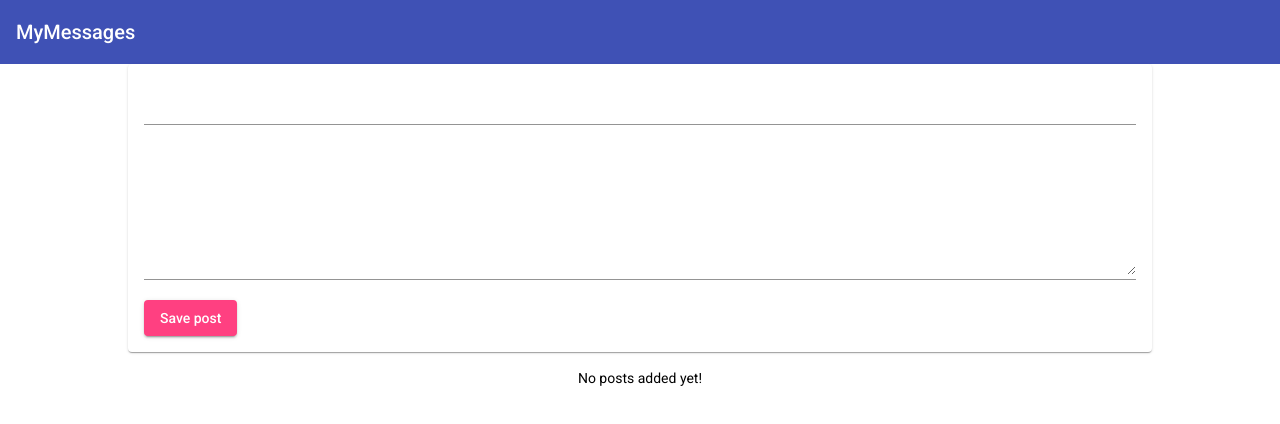
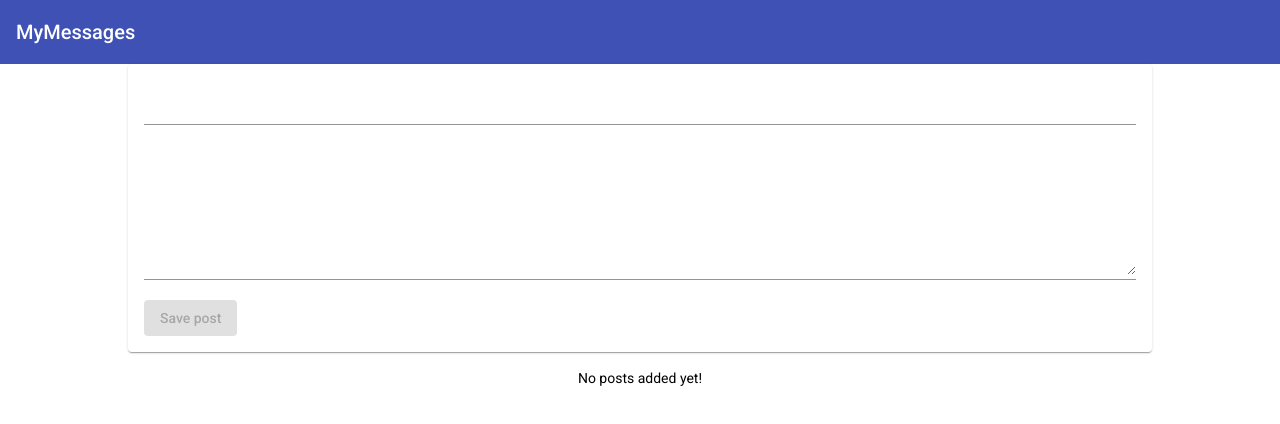
Before and after one commit to Chaka15/mean-app, an Angular app: page / in a window 1280 px wide. Shown: the top 424 px of the page. Built offline with nearby package versions, Linux system fonts and the light colour scheme.

Commit message:
add reactive form to handle post creation

```diff
--- a/src/app/app.module.ts
+++ b/src/app/app.module.ts
@@ -1,5 +1,5 @@
 import { NgModule } from '@angular/core';
-import { FormsModule } from '@angular/forms';
+import { FormsModule, ReactiveFormsModule } from '@angular/forms';
 import { BrowserModule } from '@angular/platform-browser';
 import { MatInputModule } from '@angular/material/input';
 import { MatCardModule } from '@angular/material/card';
@@ -23,6 +23,7 @@ import { PostListComponent } from './posts/post-list/post-list.component';
   imports: [
     BrowserModule,
     FormsModule,
+    ReactiveFormsModule,
     BrowserAnimationsModule,
     MatInputModule,
     MatCardModule,
--- a/src/app/posts/post-create/post-create.component.html
+++ b/src/app/posts/post-create/post-create.component.html
@@ -1,9 +1,15 @@
 <mat-card>
-  <mat-form-field>
-    <input matInput type="text" [(ngModel)]="enteredTitle">
-  </mat-form-field>
-  <mat-form-field>
-    <textarea matInput rows="6" [(ngModel)]="enteredContent"></textarea>
-  </mat-form-field>
-  <button mat-raised-button color="accent" (click)="onAddPost()">Save post</button>
+  <form [formGroup]="form" (ngSubmit)="onAddPost()">
+    <mat-form-field>
+      <input matInput type="text" formControlName="title">
+      <mat-error *ngIf="form.get('title')?.invalid">Please enter a valid title!</mat-error>
+    </mat-form-field>
+    <mat-form-field>
+      <textarea matInput rows="6" formControlName="content"></textarea>
+      <mat-error *ngIf="form.get('content')?.invalid">Please enter a valid content!</mat-error>
+    </mat-form-field>
+    <button type="submit" color="accent" mat-raised-button [disabled]="form.invalid">
+      Save post
+    </button>
+  </form>
 </mat-card>
--- a/src/app/posts/post-create/post-create.component.ts
+++ b/src/app/posts/post-create/post-create.component.ts
@@ -1,4 +1,5 @@
-import { Component, EventEmitter, Output } from '@angular/core';
+import { Component, EventEmitter, OnInit, Output } from '@angular/core';
+import { FormBuilder, FormGroup, Validators } from '@angular/forms';
 import { Post } from 'src/app/models/post.interface';
 
 @Component({
@@ -6,18 +7,33 @@ import { Post } from 'src/app/models/post.interface';
   templateUrl: './post-create.component.html',
   styleUrls: ['./post-create.component.scss'],
 })
-export class PostCreateComponent {
+export class PostCreateComponent implements OnInit {
   @Output() createPost = new EventEmitter<Post>();
 
-  enteredTitle = '';
-  enteredContent = '';
+  form!: FormGroup;
 
-  onAddPost() {
+  constructor(private formBuilder: FormBuilder) {}
+
+  ngOnInit(): void {
+    this.initializeForm();
+  }
+
+  public onAddPost(): void {
+    if (this.form.invalid) {
+      return;
+    }
+
     const post: Post = {
-      title: this.enteredTitle,
-      content: this.enteredContent,
+      title: this.form.value.title,
+      content: this.form.value.content,
     };
-
     this.createPost.emit(post);
   }
+
+  private initializeForm(): void {
+    this.form = this.formBuilder.group({
+      title: ['', [Validators.required, Validators.minLength(3)]],
+      content: ['', Validators.required],
+    });
+  }
 }
```
